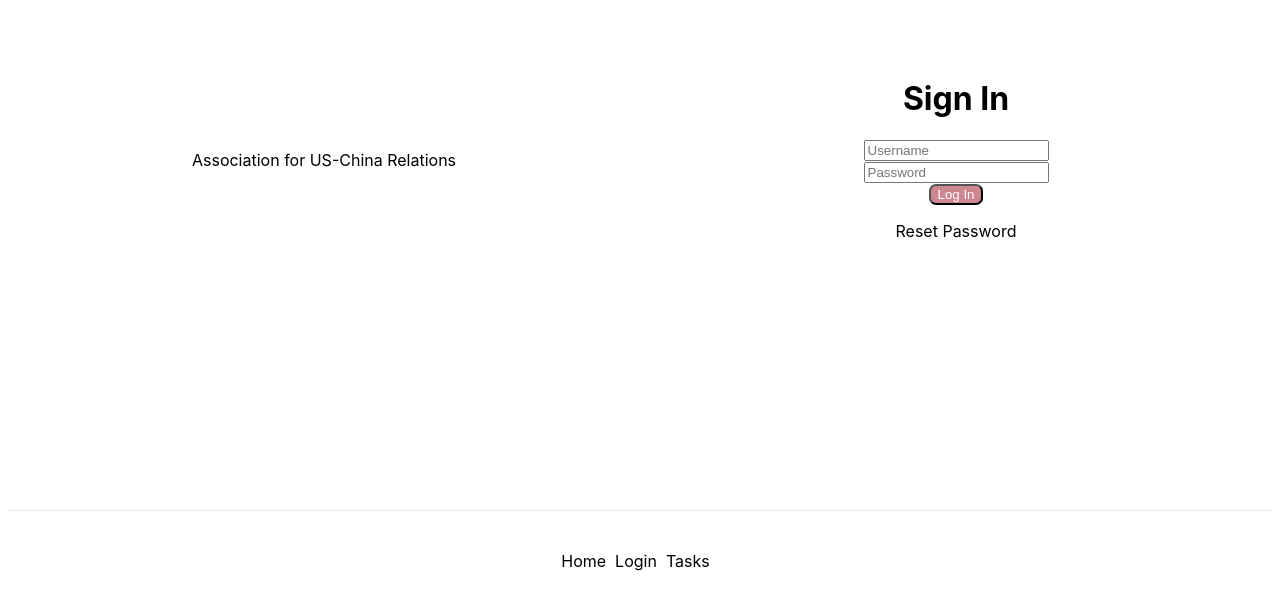
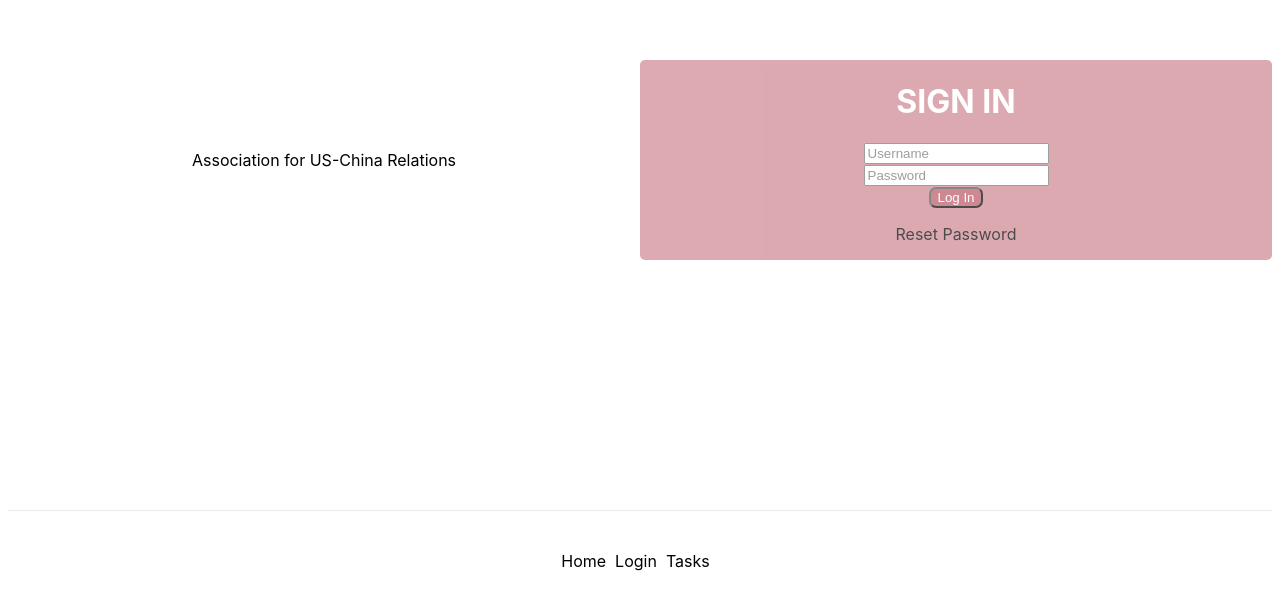
Before and after one commit to Lukie176/hauscr-portal, a Next.js app: page /login in a window 1280 px wide. Shown: the part 190-800 px from the top of the page. Built offline with nearby package versions, Linux system fonts and the light colour scheme.

Commit message:
saving for the day

```diff
--- /dev/null
+++ b/next-config.js
@@ -0,0 +1,3 @@
+
+const ShangHaiBackground = require('./src/assets/shanghai_image.png')
+module.exports = ShangHaiBackground()
--- a/src/components/signin.js
+++ b/src/components/signin.js
@@ -6,12 +6,18 @@
 
   render() {
     const signin_card = {
-      margin: "20%",
+      height: "100%",
+    }
+
+    const header_style = {
+      textTransform: "uppercase",
+      color: "white",
+      opacity: "1 !important",
     }
 
     return(
       <div style={signin_card}>
-        <h1>Sign In</h1>
+        <h1 style={header_style}>Sign In</h1>
         <InputField placeholder="Username"/>
         <InputField placeholder="Password"/>
         <SignInButton />
--- a/src/pages/login.js
+++ b/src/pages/login.js
@@ -4,6 +4,30 @@
 import LeftLogo from '../components/leftlogo'
 
 export default function Home() {
+  const split_style = {
+    height: "100%",
+    flex: "1",
+    textAlign: "center",
+  }
+
+  const split_style_right = {
+    height: "100%",
+    width: "50%",
+    margin: "5% !important",
+    backgroundColor: "rgba(174, 54, 70, 0.6)",
+    borderRadius: "5px",
+    opacity: "0.7",
+    zIndex: "-1",
+    flex: "1",
+    textAlign: "center",
+  }
+
+  const canvas_style = {
+    padding: "0",
+    display: "flex",
+    flexDirection: "row",
+  }
+
   return (
     <div className="container">
       <Head>
@@ -11,11 +35,11 @@
         <link rel="icon" href="/favicon.ico" />
       </Head>
 
-      <main className="canvas">
-        <div className="split">
+      <main style={canvas_style} className="canvas">
+        <div style={split_style} className="split">
           <LeftLogo />
         </div>
-        <div className="split">
+        <div style={split_style_right} className="split">
           <SigninCard />
         </div>
       </main>
@@ -27,21 +51,6 @@
       </footer>
 
       <style jsx>{`
-        .association_title {
-          text-transform: uppercase;
-        }
-
-        .canvas {
-          display: flex;
-          flex-direction: row;
-        }
-
-        .split {
-          flex: 1;
-          margin: auto;
-          text-align: center;
-        }
-
         .container {
           min-height: 100vh;
           padding: 0 0.5rem;
```
Also changed, not shown: 1 other file (tests, documents, lock files or other folders).
